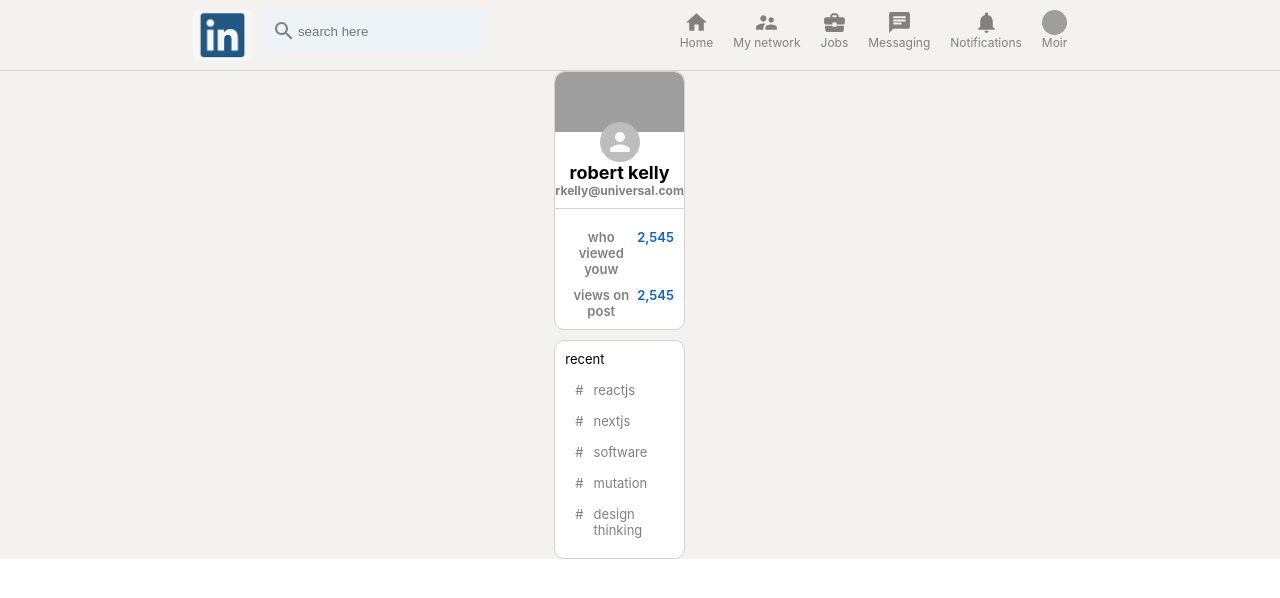
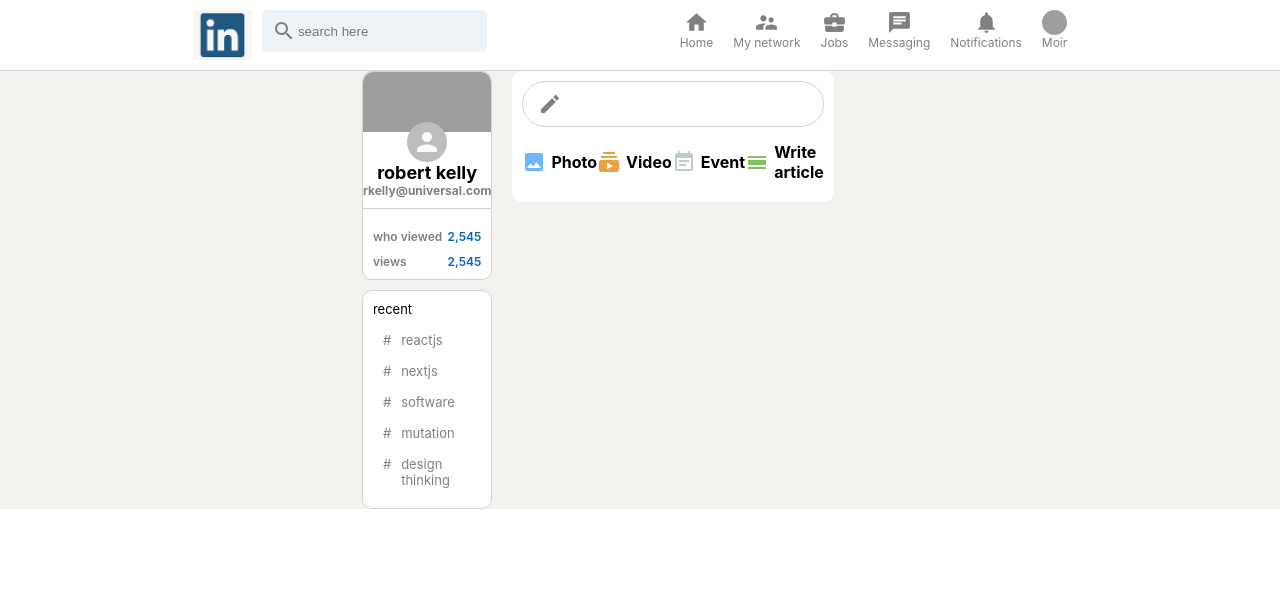
Before and after one commit to kelvinrandu/linkedin-clone, a React (Create React App) app in the folder linkedin/: page / in a window 1280 px wide. Shown: the top 598 px of the page. Built offline with nearby package versions, Linux system fonts and the light colour scheme; grey boxes are pictures that could not be loaded.

Commit message:
finished top feed input

```diff
--- a/linkedin/src/App.js
+++ b/linkedin/src/App.js
@@ -1,5 +1,6 @@
 import React from 'react';
 import './App.css';
+import Feed from './Feed';
 import Header from "./Header";
 import Sidebar from "./Sidebar";
 
@@ -10,6 +11,7 @@
 
      <div className="app__body">
        <Sidebar />
+       <Feed/>
      </div>
     </div>
   );
--- /dev/null
+++ b/linkedin/src/Feed.css
@@ -0,0 +1,42 @@
+.feed{
+    flex: 0.6;
+    margin: 0 20px;
+
+}
+
+.feed__inputContainer{
+    background-color: white;
+    padding: 10px;
+    padding-bottom: 20px;
+    border-radius: 10px;
+    margin-bottom: 20px;
+
+}
+.feed__input{
+    border: 1px solid lightgray;
+    border-radius: 30px;
+    display: flex;
+    padding: 10px;
+    color: gray;
+    padding-left: 15px;
+}
+.feed__input > form {
+    display: flex;
+    width: 100%;
+}
+.feed__input > form > input {
+    border: none;
+    flex: 1;
+    margin-left: 10px;
+    outline-width: 0;
+    font-weight: 600;
+
+}
+.feed__input > form > button {
+    display: none;
+
+}
+.feed__inputOptions{
+    display: flex;
+    justify-content: space-evenly;
+}
--- /dev/null
+++ b/linkedin/src/Feed.js
@@ -0,0 +1,34 @@
+import React from "react";
+import "./Feed.css";
+import CreateIcon from "@material-ui/icons/Create";
+import InputOption from "./InputOption";
+import ImageIcon from "@material-ui/icons/Image";
+import SubscriptionsIcon from "@material-ui/icons/Subscriptions";
+import EventNoteIcon from "@material-ui/icons/EventNote";
+import CalendarViewDayIcon from "@material-ui/icons/CalendarViewDay";
+
+
+
+function Feed() {
+  return (
+    <div className="feed">
+      <div className="feed__inputContainer">
+        <div className="feed__input">
+          <CreateIcon />
+          <form>
+            <input type="text" />
+            <button type="submit">send</button>
+          </form>
+        </div>
+        <div className="feed__inputOptions">
+            <InputOption  Icon ={ImageIcon} title="Photo" color= "#70b5f9"/>
+            <InputOption  Icon ={SubscriptionsIcon} title="Video" color= "#E7A33E"/>
+            <InputOption  Icon ={EventNoteIcon} title="Event" color= "#C0CBCD"/>
+            <InputOption  Icon ={CalendarViewDayIcon} title="Write article" color= "#7FC15E"/>
+        </div>
+      </div>
+    </div>
+  );
+}
+
+export default Feed;
--- a/linkedin/src/Header.css
+++ b/linkedin/src/Header.css
@@ -2,6 +2,7 @@
     position: sticky;
     top: 0;
     display: flex;
+    background-color: white;
     justify-content: space-evenly;
     border-bottom: 0.1px solid lightgray;
     padding-top: 10px;
--- /dev/null
+++ b/linkedin/src/InputOption.css
@@ -0,0 +1,14 @@
+.inputOption {
+    display: flex;
+    align-items: center;
+    margin-top: 15px;
+}
+
+.inputOption:hover{
+    background-color: whitesmoke;
+    border-radius: 10px;
+}
+.inputOption > h4{
+    margin-left: 5px;
+
+}
--- /dev/null
+++ b/linkedin/src/InputOption.js
@@ -0,0 +1,14 @@
+import React from 'react'
+import './InputOption.css'
+
+function InputOption({Icon, title,color }) {
+    return (
+        <div className="inputOption">
+            <Icon style = {{ color: color}}/>
+            <h4>{title}</h4>
+
+        </div>
+    )
+}
+
+export default InputOption
--- a/linkedin/src/Sidebar.css
+++ b/linkedin/src/Sidebar.css
@@ -45,7 +45,7 @@
 
 .sidebar__stat > p {
     color: gray;
-    font-size: 13px;
+    font-size: 12px;
     font-weight: 600;
 }
 .sidebar__statNumber {
--- a/linkedin/src/Sidebar.js
+++ b/linkedin/src/Sidebar.js
@@ -20,12 +20,12 @@
       </div>
       <div className="sidebar__stats">
         <div className="sidebar__stat">
-          <p>who viewed youw</p>
+          <p>who viewed </p>
           <p className="sidebar__statNumber">2,545</p>
 
         </div>
         <div className="sidebar__stat">
-        <p>views on post</p>
+        <p>views </p>
           <p className="sidebar__statNumber">2,545</p>
 
             </div>
```
